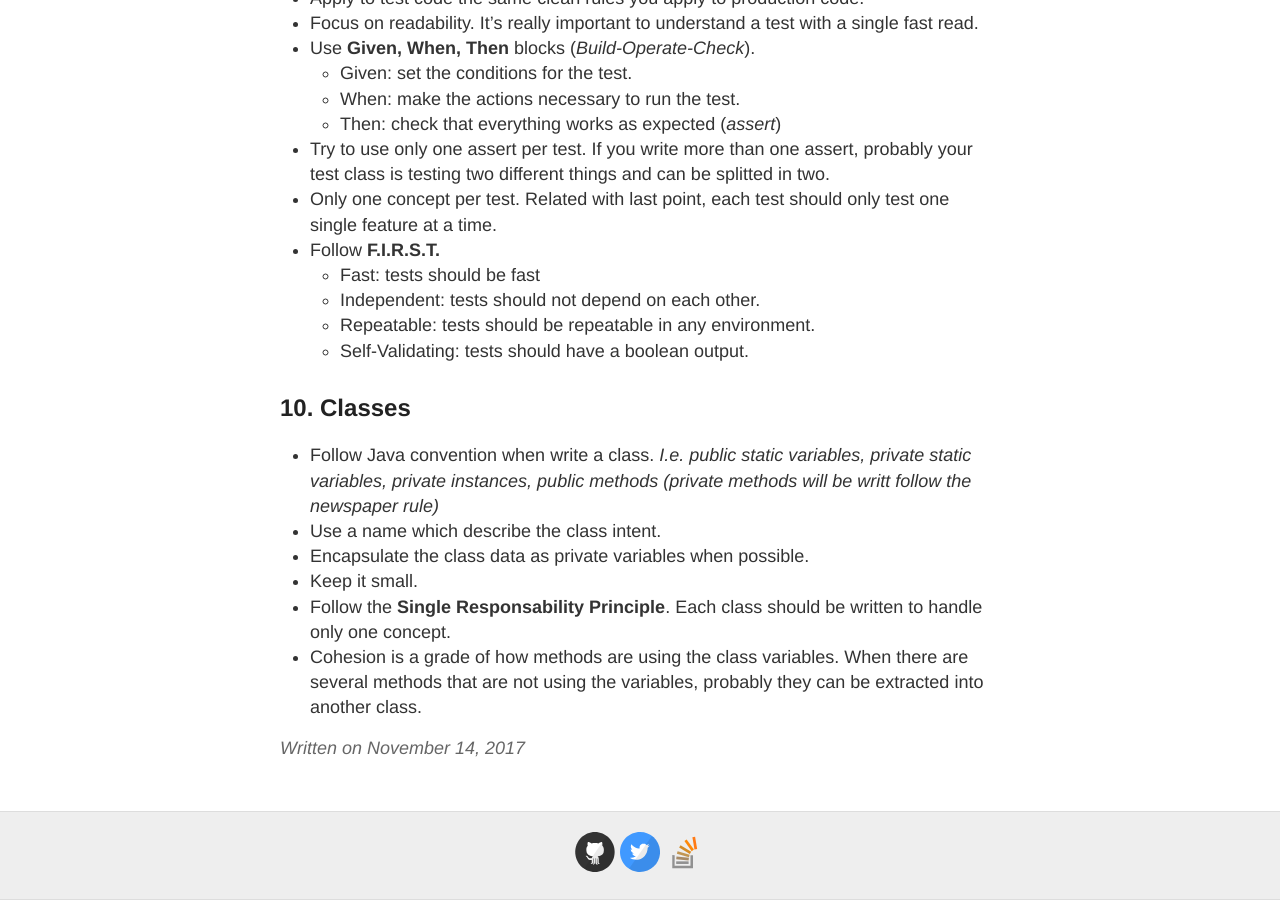
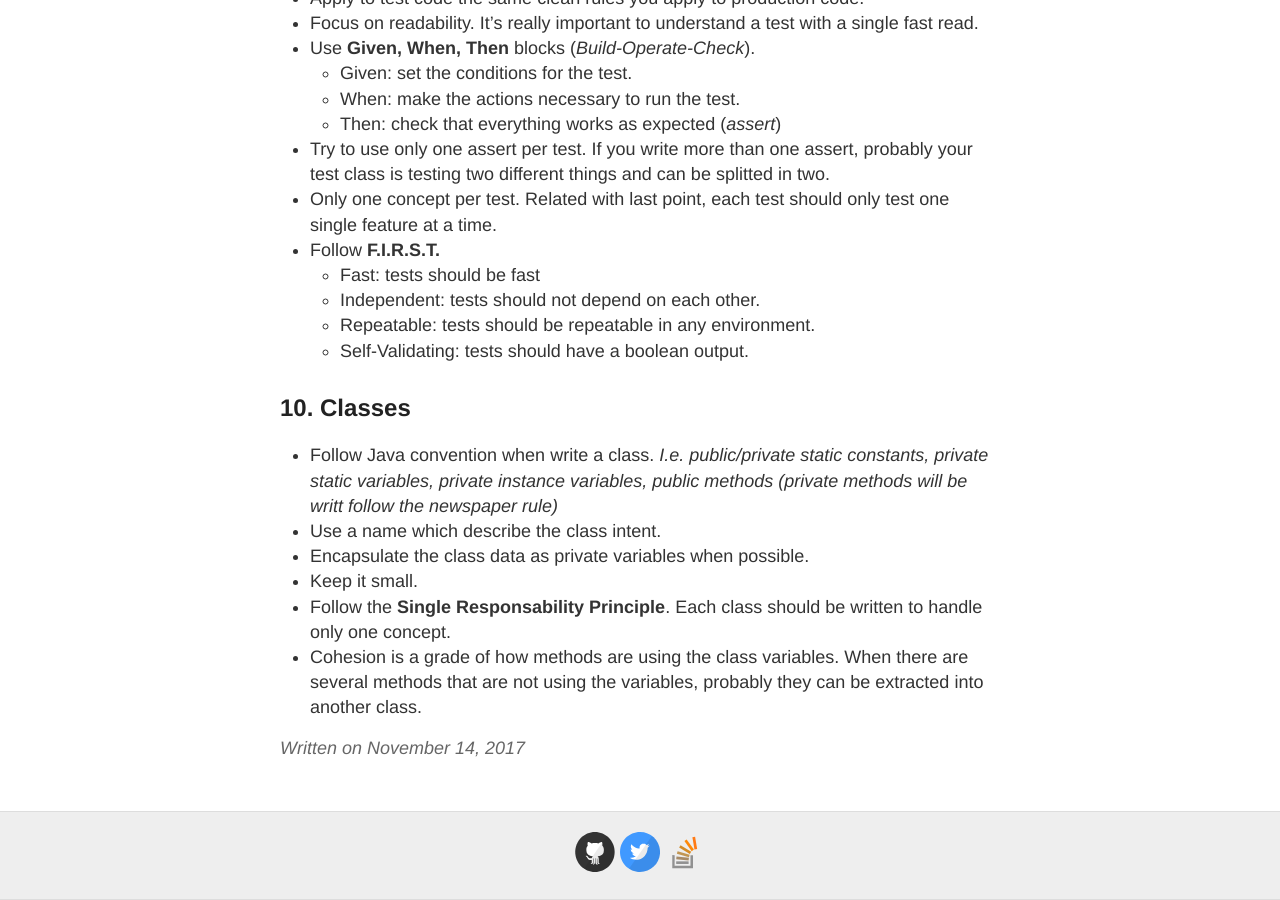
Before and after one commit to adalpari/adalpari.github.io, a Jekyll site: the page built from _posts/2017-11-14-Clean-Code.md, in a window 1280 px wide and 900 px high, scrolled down 3141 px. Built offline with Jekyll 4.4.1, drawn with Linux system fonts in a browser that asks for light colours.

Commit message:
Update 2017-11-14-Clean-Code.md

```diff
--- a/_posts/2017-11-14-Clean-Code.md
+++ b/_posts/2017-11-14-Clean-Code.md
@@ -91,7 +91,7 @@ If you are reading this without have readed the book, run to your closest librar
     - Self-Validating: tests should have a boolean output.
 
 ## 10. Classes
-- Follow Java convention when write a class. _I.e. public static variables, private static variables, private instances, public methods (private methods will be writt follow the newspaper rule)_
+- Follow Java convention when write a class. _I.e. public/private static constants, private static variables, private instance variables, public methods (private methods will be writt follow the newspaper rule)_
 - Use a name which describe the class intent.
 - Encapsulate the class data as private variables when possible.
 - Keep it small.
```
